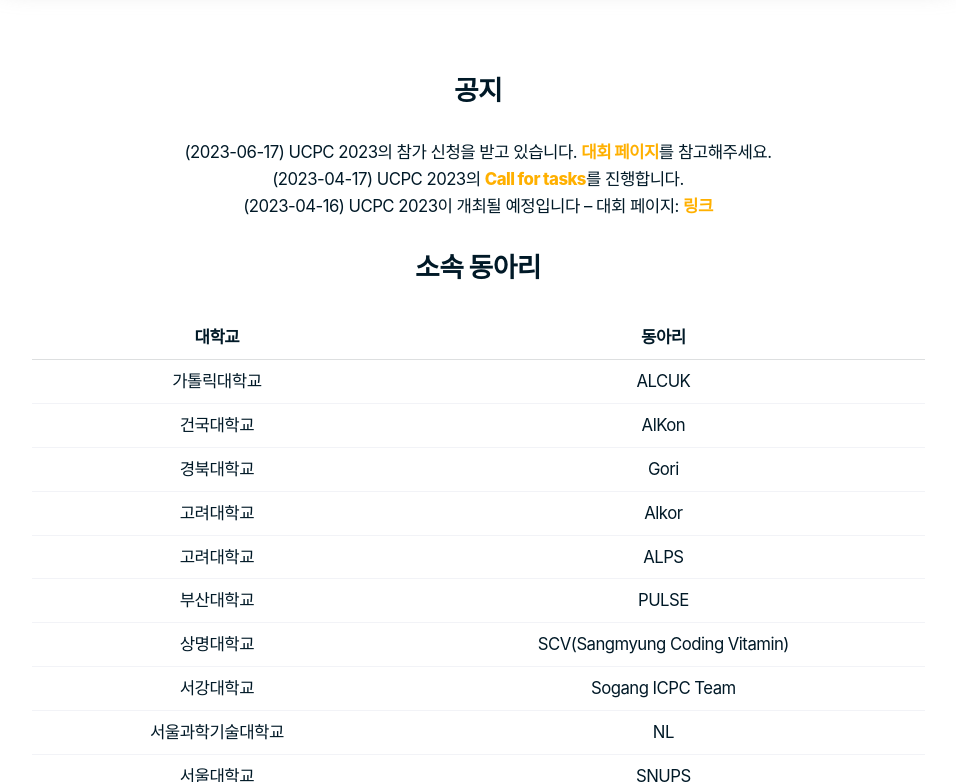
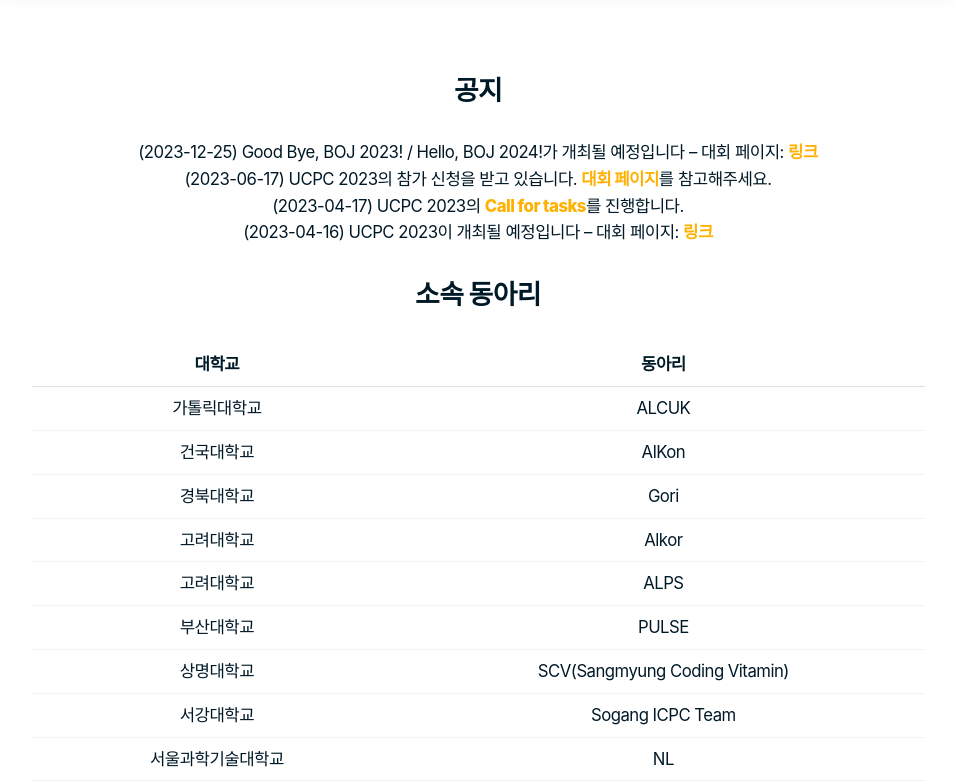
Before and after one commit to ucpcc/main, a Jekyll site: the page built from index.md, in a window 1280 px wide and 900 px high, scrolled down 951 px, cut to the strip 118-900 px from the top of the window. Shown: the whole strip, without its empty margins (162-1118 px from the left). Built offline with Jekyll 4.4.1, drawn with Linux system fonts in a browser that asks for light colours; some web fonts are replaced.

Commit message:
Update index.md

```diff
--- a/index.md
+++ b/index.md
@@ -4,6 +4,7 @@ title: 전국 대학생 프로그래밍 대회 동아리 연합
 ---
 
 ## 공지
+- (2023-12-25) Good Bye, BOJ 2023! / Hello, BOJ 2024!가 개최될 예정입니다 -- 대회 페이지: [링크](https://2023w.ucpc.me/)
 - (2023-06-17) UCPC 2023의 참가 신청을 받고 있습니다. [대회 페이지](https://2023.ucpc.me)를 참고해주세요.
 - (2023-04-17) UCPC 2023의 [Call for tasks](https://2023.ucpc.me/tasks/)를 진행합니다.
 - (2023-04-16) UCPC 2023이 개최될 예정입니다 -- 대회 페이지: [링크](https://2023.ucpc.me)
```
